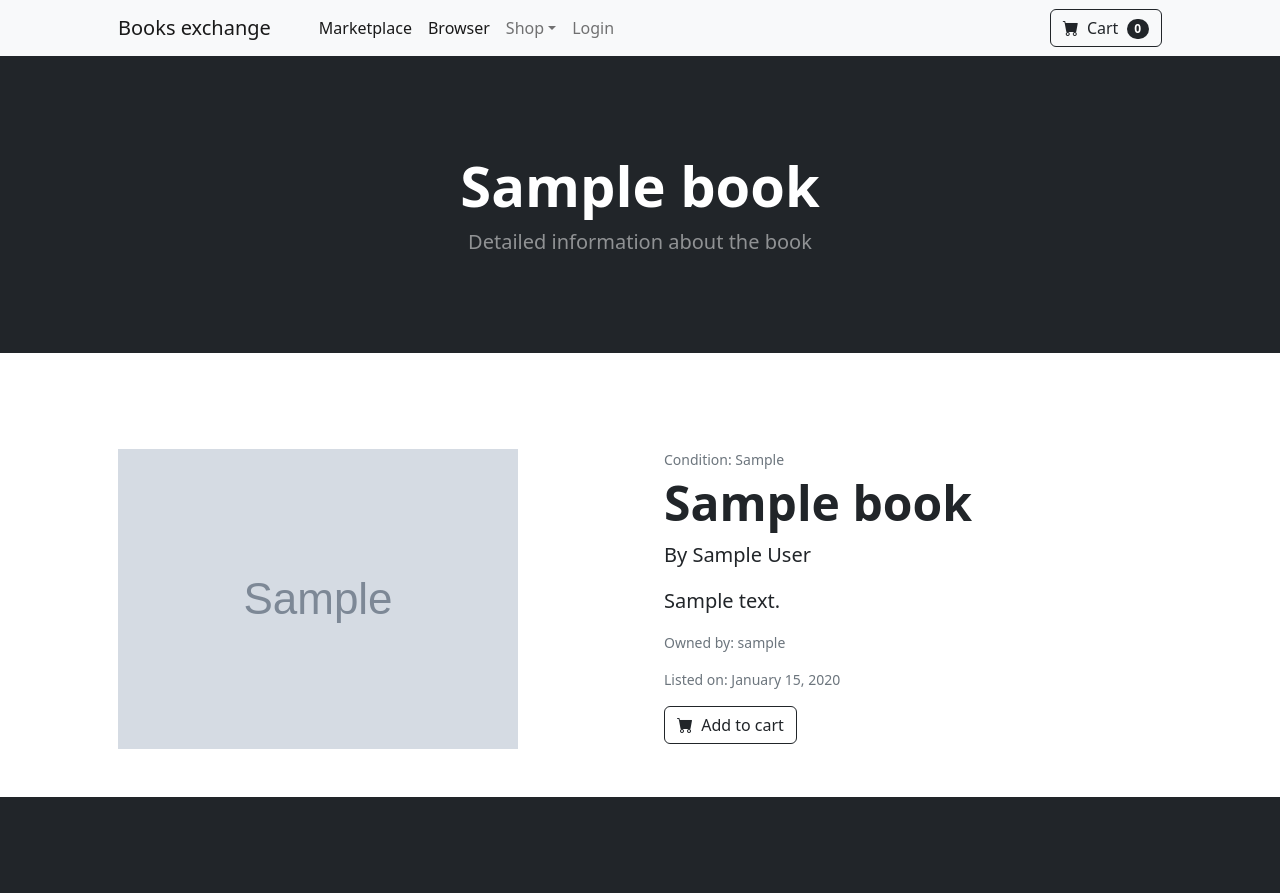
After one commit to gzukowski/books-exch, a Django app: page /book/1 in a window 1280 px wide. The commit adds this page. Run offline with Django 5.2, Linux system fonts and the light colour scheme; tables that the repository leaves empty hold one stand-in row (values such as "Sample post"); grey boxes marked "Sample" are stand-in pictures; some libraries are stand-ins or nearby versions.

Commit message:
single book page, corrected dispalying in browser

```diff
--- a/books/templates/base.html
+++ b/books/templates/base.html
@@ -18,12 +18,6 @@
     <body>
         <!-- Navigation-->
         {% include 'navbar.html' %}
-        {% if messages %}
-            {% for message in  messages %}
-                {{ message }}
-            {% endfor %}
-        {% endif %}
-
         {% block content %}
         {% endblock %}
 
--- /dev/null
+++ b/books/templates/book.html
@@ -0,0 +1,48 @@
+{% extends 'base.html' %}
+{% load static %}
+{% block content %}
+<!-- Header -->
+<header class="bg-dark py-5" role="banner">
+    <div class="container px-4 px-lg-5 my-5">
+        <div class="text-center text-white">
+            <h1 class="display-4 fw-bolder">{{ book.title }}</h1>
+            <p class="lead fw-normal text-white-50 mb-0">Detailed information about the book</p>
+        </div>
+    </div>
+</header>
+
+<!-- Section: Single Product Details -->
+<main class="py-5">
+    <div class="container px-4 px-lg-5 mt-5">
+        <div class="row gx-4 gx-lg-5">
+            <!-- Product Image -->
+            <div class="col-md-6">
+                {% if book.image %}
+                    <img class="img-fluid" src="{{ book.image.url }}" alt="{{ book.title }} image">
+                {% else %}
+                    <img class="img-fluid" src="{% static 'default_book_image.jpg' %}" alt="Default book image">
+                {% endif %}
+            </div>
+
+            <!-- Product Details -->
+            <div class="col-md-6">
+                <div class="small mb-1 text-muted">Condition: {{ book.condition }}</div>
+                <h1 class="display-5 fw-bolder">{{ book.title }}</h1>
+                <p class="lead">By {{ book.author }}</p>
+                <p class="lead">{{ book.description }}</p>
+
+                <p class="text-muted small">Owned by: {{ book.owner.username }}</p>
+                <p class="text-muted small">Listed on: {{ book.created_at|date:"F d, Y" }}</p>
+
+                <div class="d-flex">
+                    <!-- Add to cart button -->
+                    <button class="btn btn-outline-dark flex-shrink-0" type="button">
+                        <i class="bi-cart-fill me-1"></i>
+                        Add to cart
+                    </button>
+                </div>
+            </div>
+        </div>
+    </div>
+</main>
+{% endblock %}
--- a/books/templates/navbar.html
+++ b/books/templates/navbar.html
@@ -4,7 +4,7 @@
         <button class="navbar-toggler" type="button" data-bs-toggle="collapse" data-bs-target="#navbarSupportedContent" aria-controls="navbarSupportedContent" aria-expanded="false" aria-label="Toggle navigation"><span class="navbar-toggler-icon"></span></button>
         <div class="collapse navbar-collapse" id="navbarSupportedContent">
             <ul class="navbar-nav me-auto mb-2 mb-lg-0 ms-lg-4">
-                <li class="nav-item"><a class="nav-link active" aria-current="page" href="{% url 'home' %}">Home</a></li>
+                <li class="nav-item"><a class="nav-link active" aria-current="page" href="{% url 'home' %}">Marketplace</a></li>
                 <li class="nav-item"><a class="nav-link active" aria-current="page" href="{% url 'browser' %}">Browser</a></li>
                 <li class="nav-item dropdown">
                     <a class="nav-link dropdown-toggle" id="navbarDropdown" href="#" role="button" data-bs-toggle="dropdown" aria-expanded="false">Shop</a>
--- a/books/urls.py
+++ b/books/urls.py
@@ -9,4 +9,5 @@ urlpatterns = [
     path('logout/', views.logout_user, name="logout"),
     path('browser/', views.browser, name='browser'),
     path('search/', views.search_books, name='search_books'),
+    path('book/<int:book_id>', views.book_page, name='book_page'),
 ]
--- a/books/views.py
+++ b/books/views.py
@@ -66,3 +66,19 @@ def search_books(request):
     books = Book.objects.filter(title__icontains=query)
     results = [{'id': book.id, 'title': book.title, 'image': book.image.url} for book in books]
     return JsonResponse({'books': results})
+
+def book_page(request, book_id):
+    book = Book.objects.get(id=book_id)
+
+    if book is not None:
+        return render(
+                    request,
+                    'book.html',
+                    {'book' : book}
+                )
+
+    return render(
+                    request,
+                    'home.html',
+                    {}
+                )
```
Also changed, not shown: books/templates/browser.html (+21 -29 lines), books/templates/home.html (+9 -3 lines), static/default_book_image.jpg (added).
